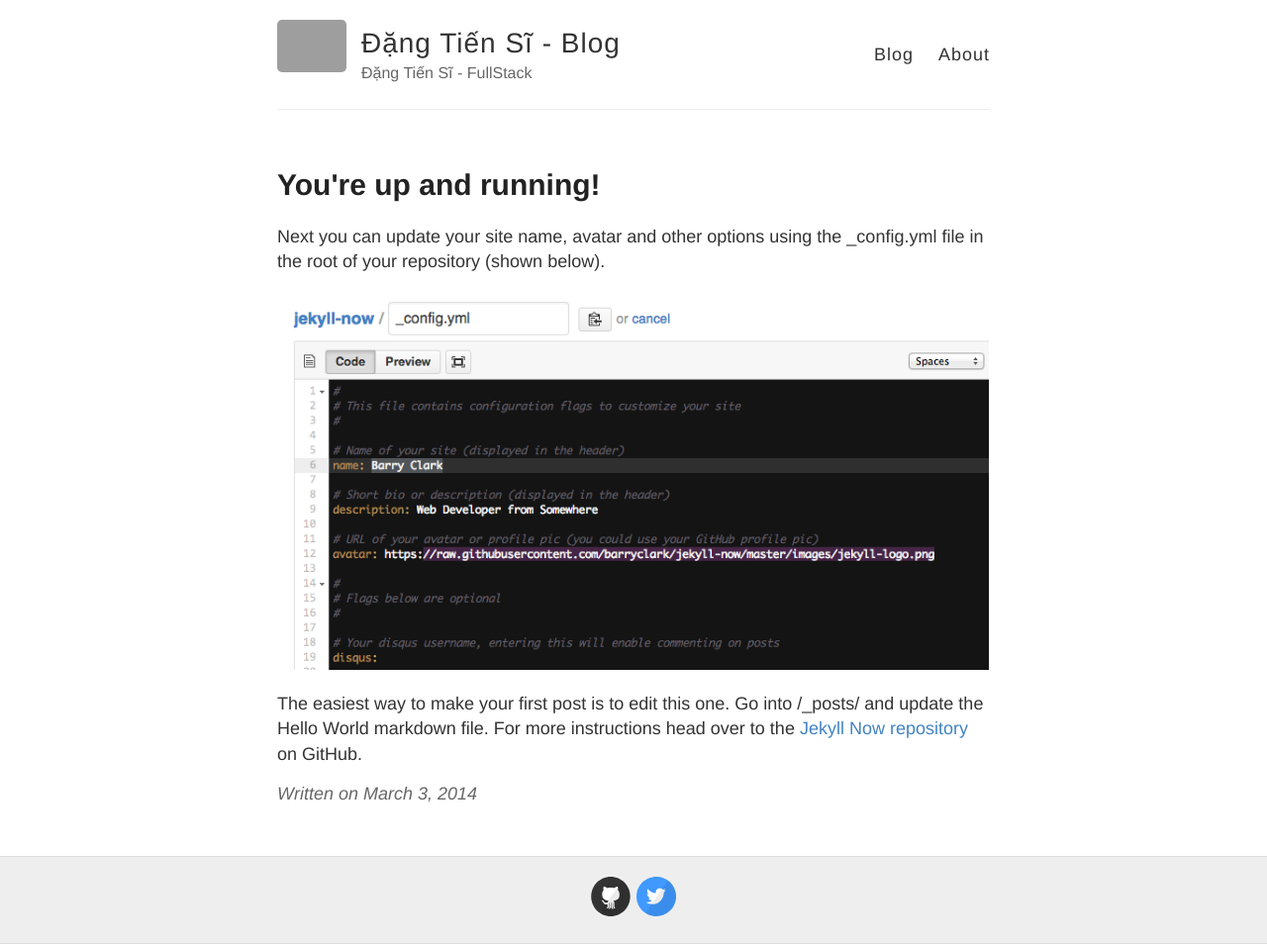
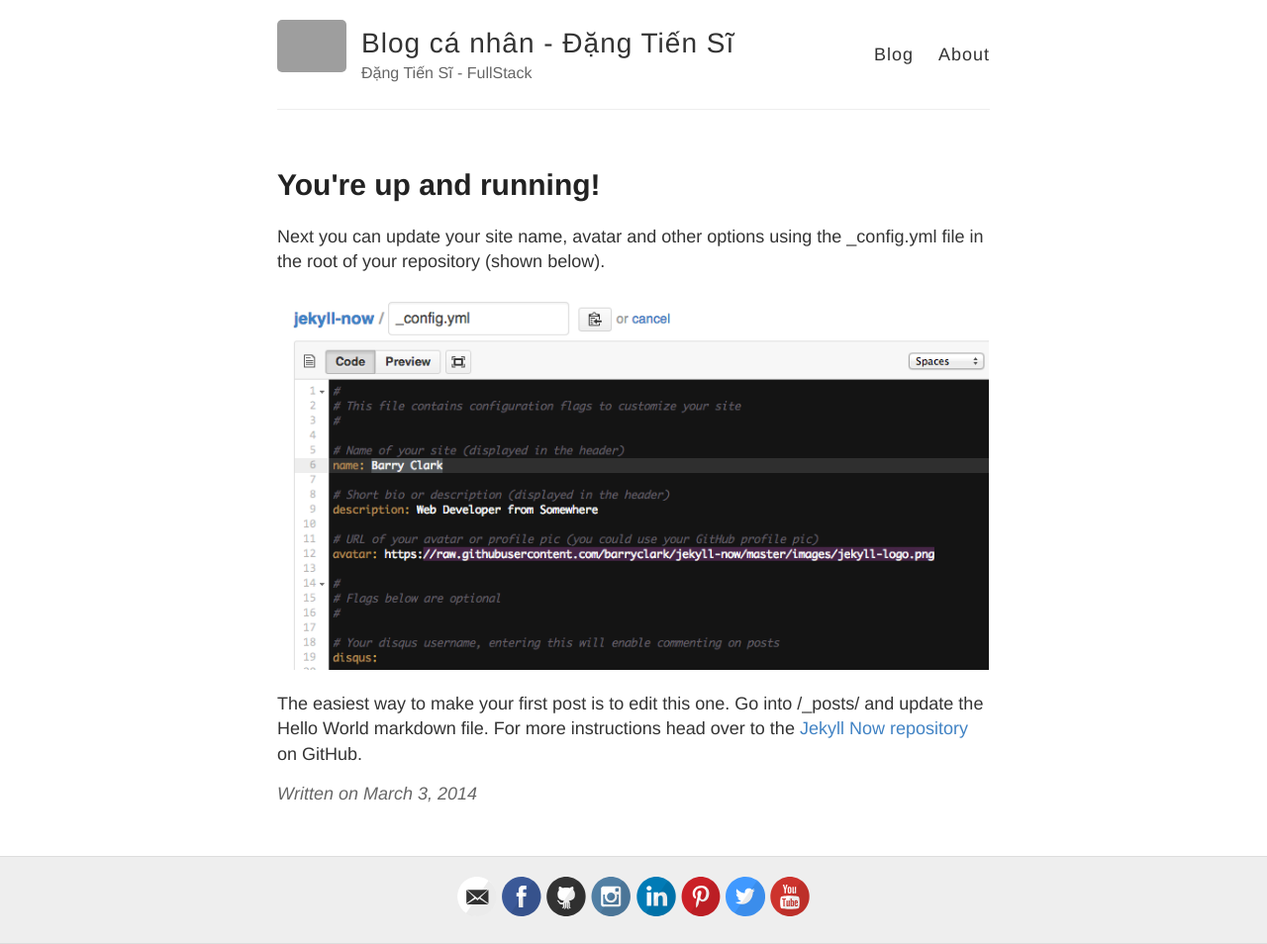
Before and after one commit to dangtiensi/dangtiensi.github.io, a Jekyll site: the page built from _posts/2014-3-3-Hello-World.md, in a window 1280 px wide. Shown: the whole page at 99% size. Built offline with Jekyll 4.4.1, drawn with Linux system fonts in a browser that asks for light colours; some of the changed lines change nothing that is shown; grey boxes are pictures that could not be loaded.

Commit message:
Update _config.yml

```diff
--- a/_config.yml
+++ b/_config.yml
@@ -3,7 +3,7 @@
 #
 
 # Name of your site (displayed in the header)
-name: Đặng Tiến Sĩ - Blog
+name: Blog cá nhân - Đặng Tiến Sĩ
 
 # Short bio or description (displayed in the header)
 description: Đặng Tiến Sĩ - FullStack
@@ -18,17 +18,17 @@ avatar: https://raw.githubusercontent.com/barryclark/jekyll-now/master/images/je
 # Includes an icon in the footer for each username you enter
 footer-links:
   dribbble:
-  email:
-  facebook:
+  email: dangtiensi.vn@gmail.com
+  facebook: file.json
   flickr:
-  github: barryclark/jekyll-now
-  instagram:
-  linkedin:
-  pinterest:
+  github: dangtiensi
+  instagram: dangtiensi
+  linkedin: dangtiensi
+  pinterest: dangtiensi
   rss: # just type anything here for a working RSS icon
   twitter: jekyllrb
   stackoverflow: # your stackoverflow profile, e.g. "users/50476/bart-kiers"
-  youtube: # channel/<your_long_string> or user/<user-name>
+  youtube: dangtiensi
   googleplus: # anything in your profile username that comes after plus.google.com/
 
 
```
